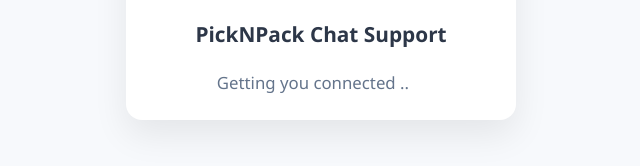
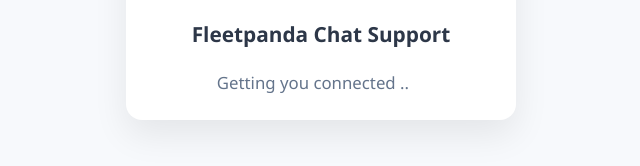
Before and after one commit to FleetPanda/freshworks, a plain HTML site: page index.html in a window 1280 px wide. Shown: the part 410-576 px from the top of the page, 319-959 px from the left. Drawn offline with Linux system fonts and the light colour scheme.

Commit message:
Update chat header to fleetpanda

```diff
--- a/index.html
+++ b/index.html
@@ -2,7 +2,7 @@
 <html>
 
 <head>
-  <title>Pick N Pack – Chat Support</title>
+  <title>Fleetpanda – Chat Support</title>
   <meta charset="UTF-8" />
   <meta name="viewport" content="width=device-width, initial-scale=1.0" />
   <script>
@@ -282,7 +282,7 @@ margin-top: -50px;
       </div>
     </div>
     <div class="loader-text">
-      <p>PickNPack Chat Support</p>
+      <p>Fleetpanda Chat Support</p>
       <p>Getting you connected <span class="dot-loader"></span></p>
     </div>
   </div>
```
